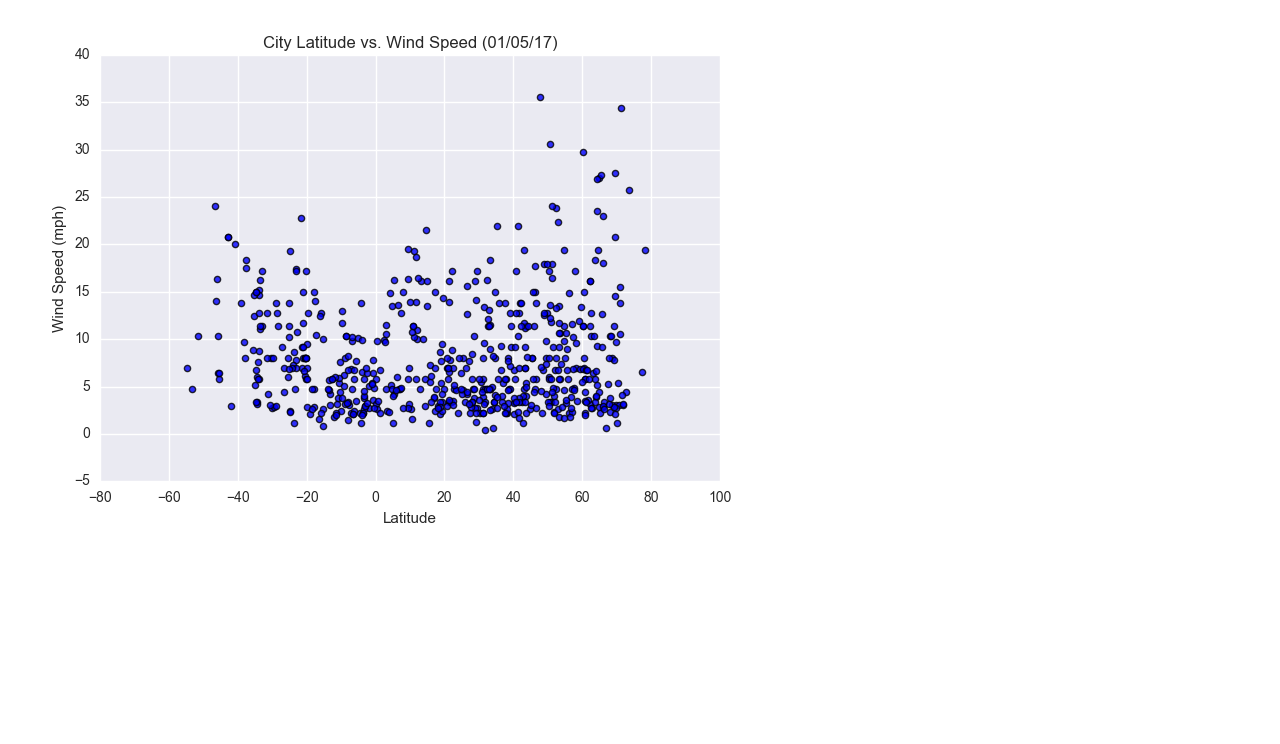
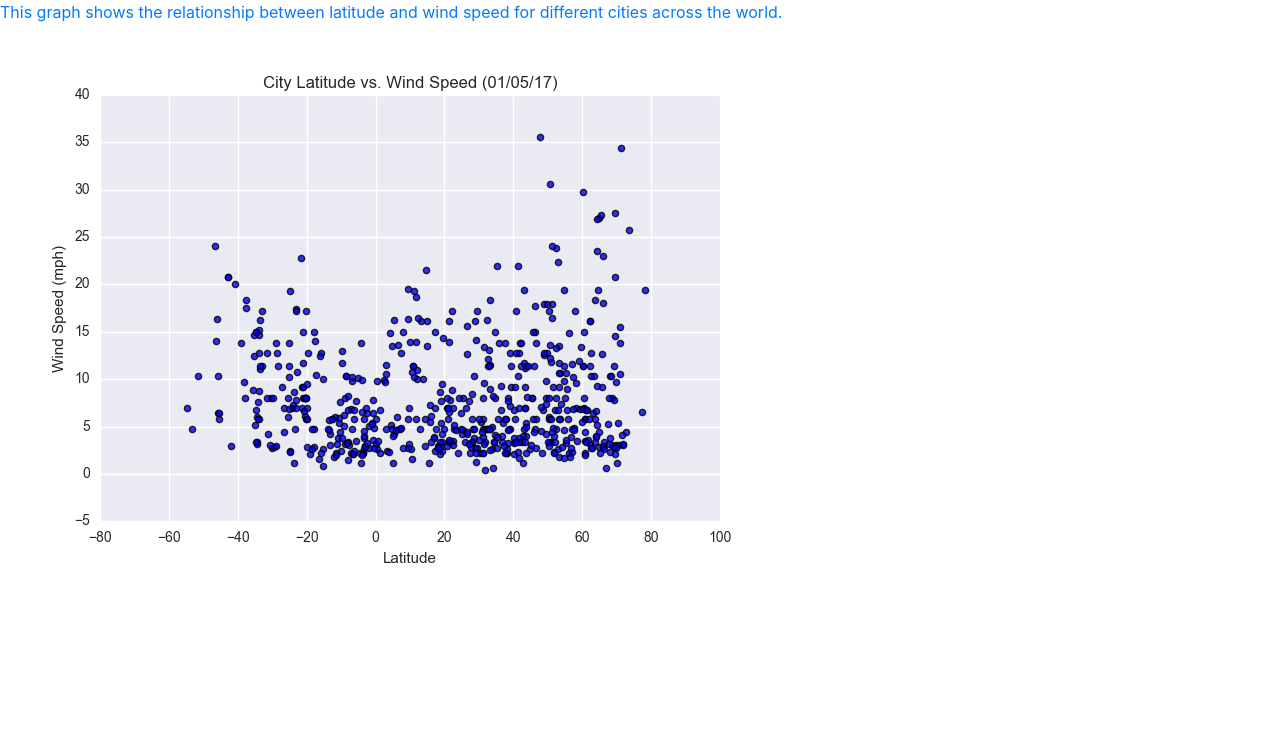
Before and after one commit to peteturnham/peteturnham.github.io, a plain HTML site: page wind_speed.html in a window 1280 px wide. Shown: the part 56-800 px from the top of the page. Drawn offline with nearby package versions, Linux system fonts and the light colour scheme.

Commit message:
Update wind_speed.html

```diff
--- a/wind_speed.html
+++ b/wind_speed.html
@@ -41,6 +41,7 @@
 </nav>
     <!-- IMAGE and LINK -->
   <a href="wind_speed.html">
+    <p>This graph shows the relationship between latitude and wind speed for different cities across the world.</p>
   <img src="assets/images/Fig4.png" alt="Wind Speed vs. Latitude">
   </a>
       <!-- Bootstrap Bundle with Popper -->
```
